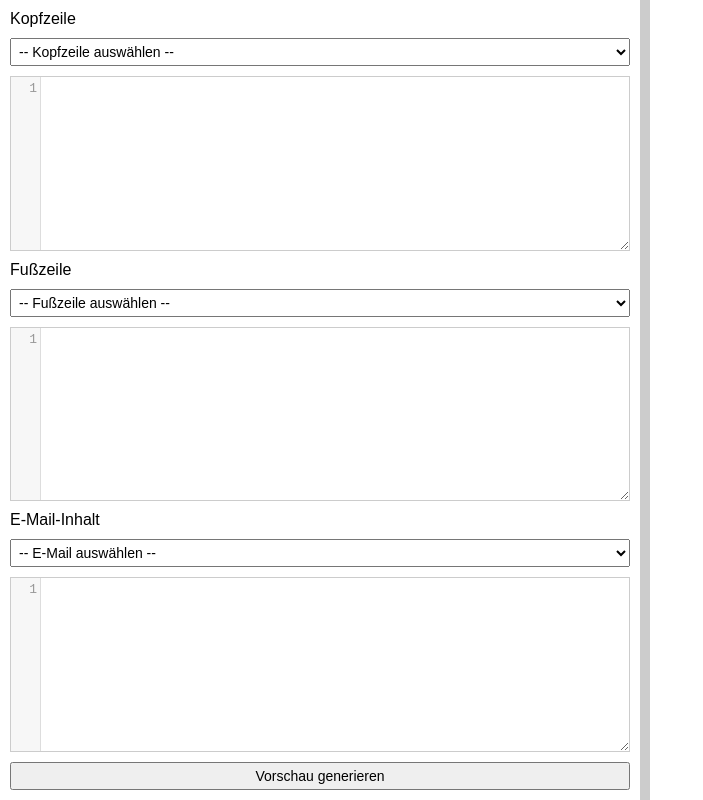
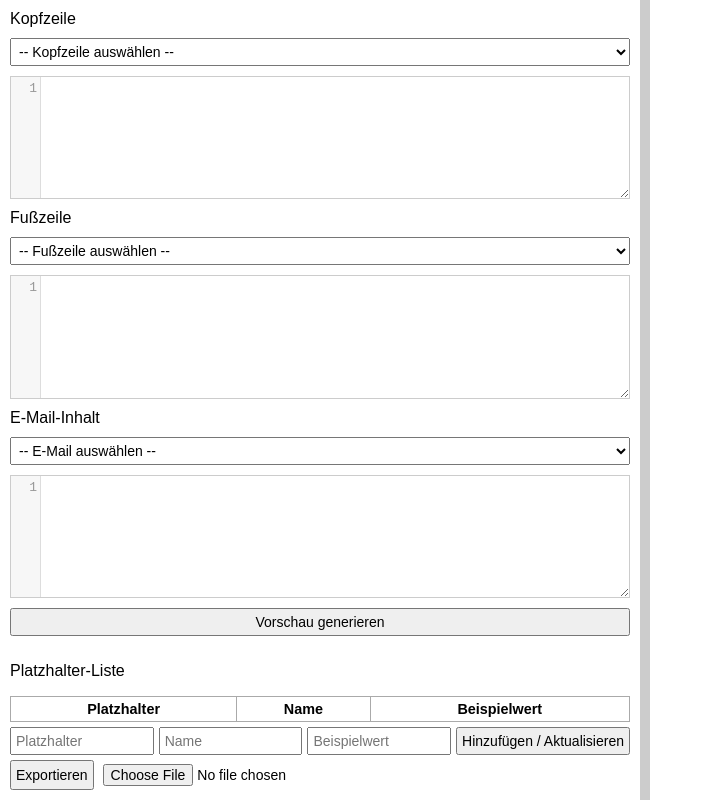
Before and after one commit to LSHMRV/html-email-visualizer-for-jira-automation, a plain HTML site: page index.html in a window 1280 px wide. Shown: the whole page, without its empty margins (0-703 px from the left). Drawn offline with nearby package versions, Linux system fonts and the light colour scheme.

Commit message:
Update index.html

```diff
--- a/index.html
+++ b/index.html
@@ -3,7 +3,7 @@
 <html lang="de">
 <head>
   <meta charset="UTF-8" />
-  <title>Jira HTML E-Mail Vorschau Tool v7</title>
+  <title>Jira HTML E-Mail Vorschau Tool v8</title>
   <link rel="stylesheet" href="https://cdnjs.cloudflare.com/ajax/libs/codemirror/5.65.13/codemirror.min.css">
   <style>
     body {
@@ -51,6 +51,35 @@
       font-size: 14px;
       padding: 4px;
     }
+	table {
+      width: 100%;
+      border-collapse: collapse;
+      font-size: 0.9em;
+    }
+    th, td {
+      border: 1px solid #aaa;
+      padding: 4px;
+    }
+	input[type="text"] {
+      width: 100%;
+      box-sizing: border-box;
+    }
+	#placeholderForm {
+      display: flex;
+      gap: 5px;
+      margin-top: 5px;
+    }
+    #placeholderForm input {
+      flex: 1;
+    }
+    #placeholderForm button {
+      flex: 0 0 auto;
+    }
+    #importExportButtons {
+      margin-top: 5px;
+      display: flex;
+      gap: 5px;
+    }
   </style>
 </head>
 <body>
@@ -75,6 +104,26 @@
       <textarea id="email"></textarea>
 
       <button onclick="generatePreview()">Vorschau generieren</button>
+
+	  <div>
+        <p>Platzhalter-Liste</p>
+        <table id="placeholderTable">
+          <thead>
+            <tr><th>Platzhalter</th><th>Name</th><th>Beispielwert</th></tr>
+          </thead>
+          <tbody></tbody>
+        </table>
+        <form id="placeholderForm" onsubmit="addOrUpdatePlaceholder(event)">
+          <input type="text" id="phKey" placeholder="Platzhalter">
+          <input type="text" id="phName" placeholder="Name">
+          <input type="text" id="phValue" placeholder="Beispielwert">
+          <button type="submit">Hinzufügen / Aktualisieren</button>
+        </form>
+        <div id="importExportButtons">
+          <button onclick="exportPlaceholders()">Exportieren</button>
+          <input type="file" onchange="importPlaceholders(event)">
+        </div>
+      </div>
     </div>
     <div id="dragbar"></div>
     <div id="right">
@@ -242,6 +291,73 @@
         }
       });
     });
+
+	let placeholders = JSON.parse(localStorage.getItem("jiraPlaceholders") || "{}");
+
+    function updatePlaceholderTable() {
+      const tbody = document.querySelector("#placeholderTable tbody");
+      tbody.innerHTML = "";
+      for (const key in placeholders) {
+        const row = document.createElement("tr");
+        row.innerHTML = `<td>${key}</td><td contenteditable oninput="updateName('${key}', this.innerText)">${placeholders[key].name}</td><td contenteditable oninput="updateValue('${key}', this.innerText)">${placeholders[key].value}</td>`;
+        tbody.appendChild(row);
+      }
+    }
+
+    function updateName(key, val) {
+      placeholders[key].name = val;
+      savePlaceholders();
+    }
+
+    function updateValue(key, val) {
+      placeholders[key].value = val;
+      savePlaceholders();
+    }
+
+    function addOrUpdatePlaceholder(e) {
+      e.preventDefault();
+      const key = document.getElementById("phKey").value.trim();
+      const name = document.getElementById("phName").value.trim();
+      const value = document.getElementById("phValue").value.trim();
+      if (key) {
+        placeholders[key] = { name, value };
+        savePlaceholders();
+        updatePlaceholderTable();
+        e.target.reset();
+      }
+    }
+
+    function savePlaceholders() {
+      localStorage.setItem("jiraPlaceholders", JSON.stringify(placeholders));
+    }
+
+    function exportPlaceholders() {
+      const blob = new Blob([JSON.stringify(placeholders, null, 2)], { type: "application/json" });
+      const url = URL.createObjectURL(blob);
+      const a = document.createElement("a");
+      a.href = url;
+      a.download = "platzhalterliste.json";
+      a.click();
+      URL.revokeObjectURL(url);
+    }
+
+    function importPlaceholders(event) {
+      const file = event.target.files[0];
+      if (!file) return;
+      const reader = new FileReader();
+      reader.onload = () => {
+        try {
+          placeholders = JSON.parse(reader.result);
+          savePlaceholders();
+          updatePlaceholderTable();
+        } catch (err) {
+          alert("Fehler beim Importieren der Datei.");
+        }
+      };
+      reader.readAsText(file);
+    }
+
+	updatePlaceholderTable();
   </script>
 </body>
 </html>
```
